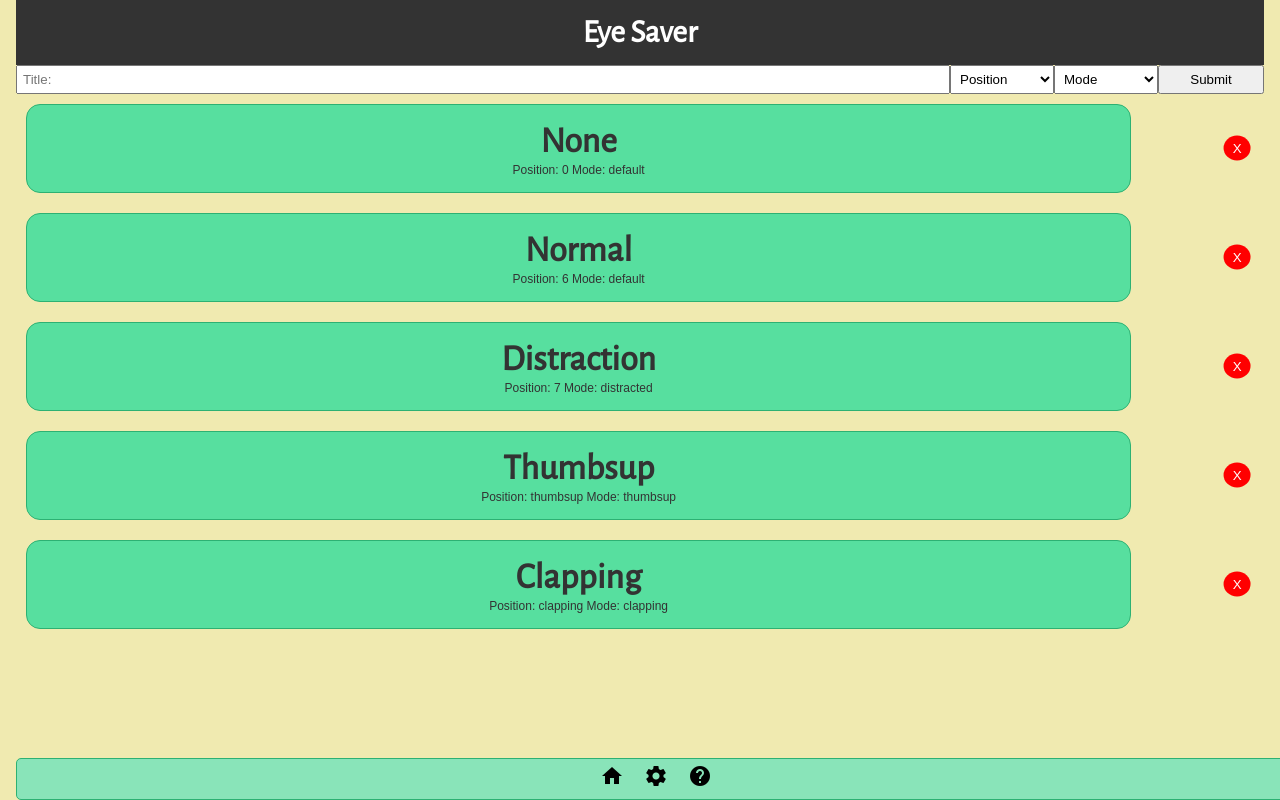
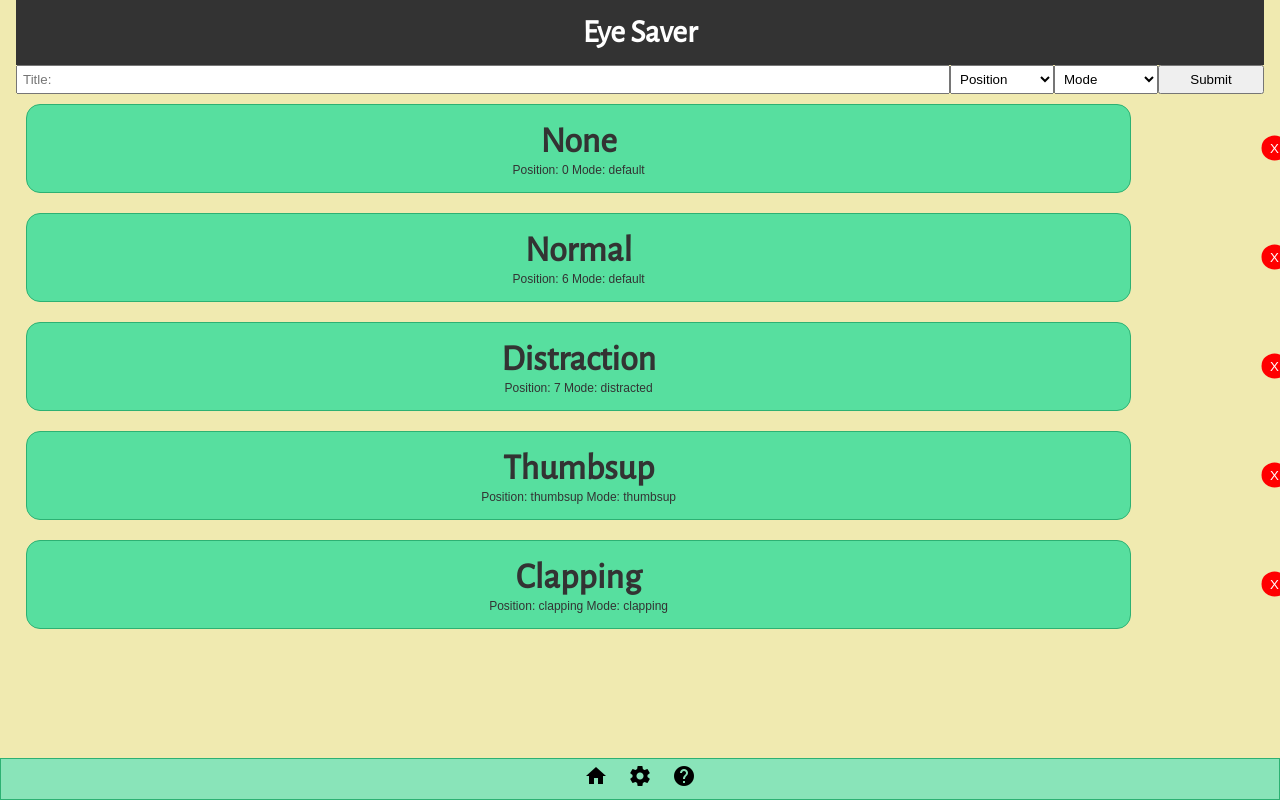
Before and after one commit to eloisezeng/eyesaver_website, a React (Create React App) app: page / in a window 1280 px wide. Built offline with nearby package versions, Linux system fonts and the light colour scheme.

Commit message:
"editing"

```diff
--- a/src/App.js
+++ b/src/App.js
@@ -88,7 +88,6 @@ class App extends Component {
                     />
                   </React.Fragment>
                   )} />
-              <Footer />
                 <Route path="/About" component={About} />
                 <Route path="/Settings" component={Settings} />
                 {/* <Route path="/Settings" render={props => (
@@ -97,6 +96,7 @@ class App extends Component {
                   </React.Fragment>
                 )} /> */}
             </div>
+            <Footer />
         </div>
       </Router>
     );
--- a/src/components/home/AddTodo.js
+++ b/src/components/home/AddTodo.js
@@ -65,7 +65,7 @@ export class AddTodo extends Component {
                     type='submit'
                     value='Submit'
                     className='btn'
-                    style={{flex: '10', padding: '5px', width: "50%"}}
+                    style={{flex: '10', padding: '5px'}}
                     />
                 </form>
             </div>
--- a/src/components/home/TodoItem.js
+++ b/src/components/home/TodoItem.js
@@ -53,7 +53,7 @@ const delbtnstyle =  {
     float: 'right',
     position: "absolute",
     top: "50%",
-    right: "0%",
+    right: "-3%",
     msTransform: "translate(-50%, -50%)",
     transform: "translate(-50%, -50%)",
 }
--- a/src/components/layout/Footer.js
+++ b/src/components/layout/Footer.js
@@ -34,5 +34,4 @@ const footerStyle = {
     bottom: "0",
     position: "fixed", /* might not work on mobile */
     width: "100%",
-    borderRadius: "5px",
 }
```
